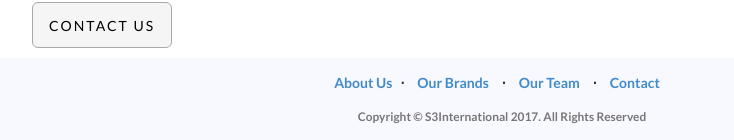
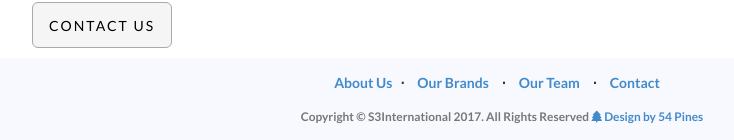
Before and after one commit to 54Pines/S3-International, a PHP site: page / in a window 1280 px wide. Shown: the part 4056-4196 px from the top of the page, without its empty margins (138-872 px from the left). Run offline with PHP 8.4, Linux system fonts and the light colour scheme; some libraries are stand-ins or nearby versions.

Commit message:
added call tag

```diff
--- a/contact.php
+++ b/contact.php
@@ -142,7 +142,7 @@
                                 <a href="index.php#team">Our Team</a>
                             </li>
                         </ul>
-                        <p class="copyright text-muted small">Copyright &copy; S3International 2017. All Rights Reserved</p>
+                        <p class="copyright text-muted small">Copyright &copy; S3International 2017. All Rights Reserved <a href="http://www.54pines.com"><i class="fa fa-tree" aria-hidden="true"> </i> Design by 54 Pines</a></p>
                     </div>
                 </div>
             </div>
--- a/index.php
+++ b/index.php
@@ -907,7 +907,7 @@
                                             <a href="contact.php">Contact</a>
                                         </li>
                                     </ul>
-                                    <p class="copyright text-muted small">Copyright &copy; S3International 2017. All Rights Reserved</p>
+                                    <p class="copyright text-muted small">Copyright &copy; S3International 2017. All Rights Reserved <a href="http://www.54pines.com"><i class="fa fa-tree" aria-hidden="true"> </i> Design by 54 Pines</a</p>
                                 </div>
                             </div>
                         </div>
```
